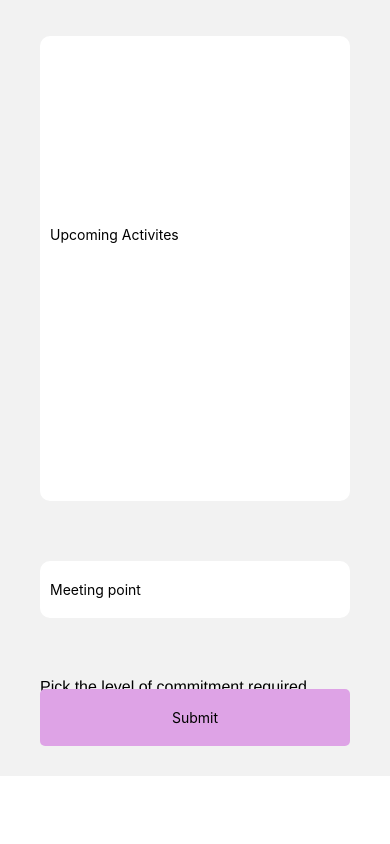
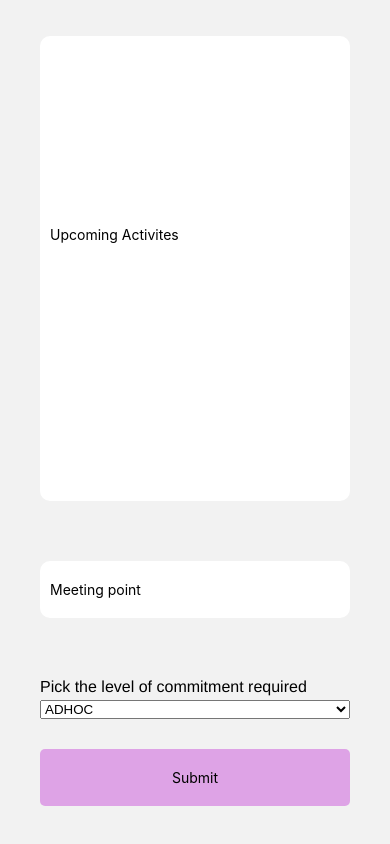
Before and after one commit to zixuantan/codeexp_2023, a React Native app: screen /VolunReg1 in a window 390 px wide. Shown: the part 1108-1952 px from the top of the page. Before the commit the page ends 1884 px from the top, so only its background shows below. Built offline with nearby package versions, Linux system fonts and the light colour scheme; no server answers.

Commit message:
updated styling

```diff
--- a/components/Food/FoodFeedUpdated.js
+++ b/components/Food/FoodFeedUpdated.js
@@ -178,6 +178,16 @@ const FoodFeedUpdated = ({ route, navigation }) => {
       paddingHorizontal:20,
       borderRadius: 10,
       width: 350,
+      marginBottom: 5,
+    },
+
+     projectExpanded2:{
+      backgroundColor: '#d6f5c1',
+      marginTop: 30,
+      paddingVertical: 25,
+      paddingHorizontal:20,
+      borderRadius: 10,
+      width: 350,
       marginBottom: 30,
     },
 
--- a/components/LaunchPage.js
+++ b/components/LaunchPage.js
@@ -127,7 +127,7 @@ const styles = StyleSheet.create({
   },
 
   inputContainer:{ // Container surrounding both input boxes
-    marginTop: 2,
+    marginTop: 8,
     marginBottom: 30
   },
   textInput:{ // Imagine each input box being a container
--- a/components/Sports/SportsFeedUpdated.js
+++ b/components/Sports/SportsFeedUpdated.js
@@ -94,7 +94,7 @@ const SportsFeedUpdated = ({ route, navigation }) => {
 
             </View>
 
-            <View style={styles.projectExpanded}>
+            <View style={styles.projectExpanded2}>
 
           <Text style={styles.sportName}>
             Badminton 🏸
@@ -177,6 +177,17 @@ const SportsFeedUpdated = ({ route, navigation }) => {
       paddingHorizontal:20,
       borderRadius: 10,
       width: 350,
+      marginBottom: 5,
+      backgroundColor: "#c3eafa"
+    },
+
+    projectExpanded2:{
+      // backgroundColor: 'white',
+      marginTop: 30,
+      paddingVertical: 25,
+      paddingHorizontal:20,
+      borderRadius: 10,
+      width: 350,
       marginBottom: 30,
       backgroundColor: "#c3eafa"
     },
--- a/components/VolunReg/VolunReg1.js
+++ b/components/VolunReg/VolunReg1.js
@@ -144,9 +144,10 @@ const VolunReg1 = ({ navigation }) => {
             style={{marginTop: -15, marginBottom: -30}}
             selectedValue={selectedCommitmentLevel_projreg}
             onValueChange={handleSelectedCommitmentLevel_projreg}>
-            <Picker.Item label="< 6 days" value="1" />
-            <Picker.Item label="> 1 week" value="2" />
-            <Picker.Item label="> 1 month" value="3" />
+            <Picker.Item label="ADHOC" value="1" />
+            <Picker.Item label="< 6 days" value="2" />
+            <Picker.Item label="> 1 week" value="3" />
+            <Picker.Item label="> 1 month" value="4" />
           </Picker>
 
           <TouchableOpacity style={{
@@ -155,6 +156,8 @@ const VolunReg1 = ({ navigation }) => {
             paddingHorizontal: 20,
             width: 310,
             borderRadius: 5,
+            marginTop: 60,
+            marginBottom: 30,
             alignItems: 'center'}} onPress={() => navigation.navigate('VolunReg3')} >
             <Text> Submit </Text>
           </TouchableOpacity>
--- a/components/Volunteering/Volunteering1.js
+++ b/components/Volunteering/Volunteering1.js
@@ -88,12 +88,13 @@ const Volunteering1 = ({ navigation }) => {
             style={{marginTop: -15,}}
             selectedValue={selectedCommitment}
             onValueChange={handlecommitment}>
-            <Picker.Item label="< 6 days" value="1" />
-            <Picker.Item label="> 1 week" value="2" />
-            <Picker.Item label="> 1 month" value="3" />
+            <Picker.Item label="ADHOC" value="1" />
+            <Picker.Item label="< 6 days" value="2" />
+            <Picker.Item label="> 1 week" value="3" />
+            <Picker.Item label="> 1 month" value="4" />
           </Picker>
 
-          <Text style={{marginTop: -10, marginBottom:5, fontFamily: 'Helvetica', fontSize: 18, fontWeight: 200}}>Have a community-based volunteering </Text>
+          <Text style={{marginTop: 40, marginBottom:5, fontFamily: 'Helvetica', fontSize: 18, fontWeight: 200}}>Have a community-based volunteering </Text>
           <Text style={{marginTop: 1, marginBottom:5, fontFamily: 'Helvetica', fontSize: 18, fontWeight: 200}}>project and looking for volunteers for </Text>
           <Text style={{marginTop: 1, marginBottom:5, fontFamily: 'Helvetica', fontSize: 18, fontWeight: 200}}>upcoming events? Reach out to us</Text>
 
```
